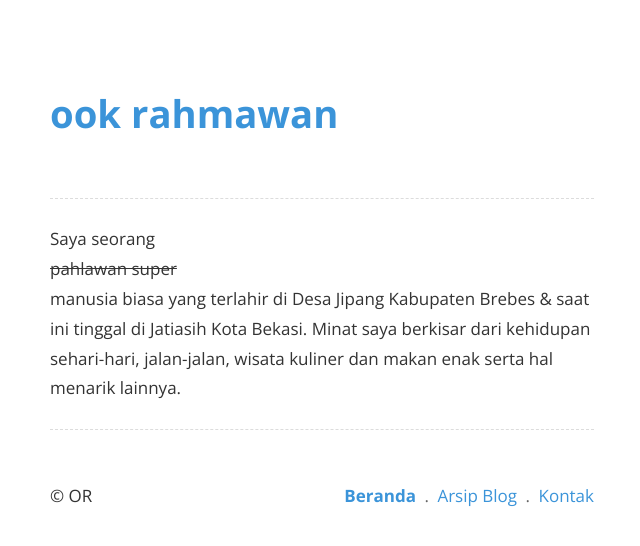
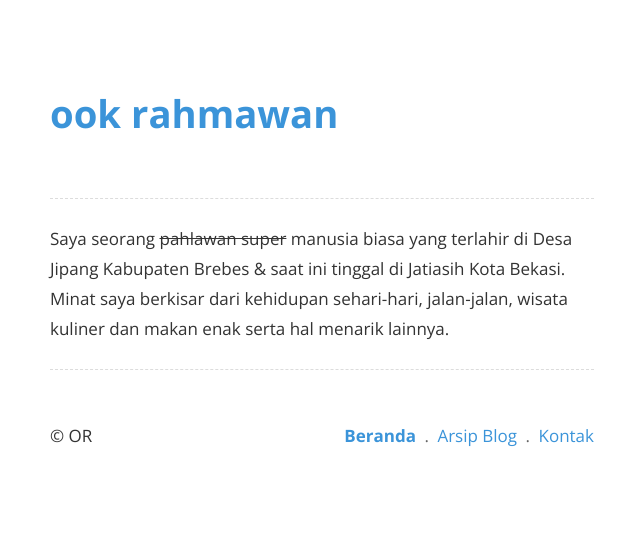
Before and after one commit to krhmwn/krhmwn.github.io, a Jekyll site: the page built from index.html, in a window 1280 px wide. Shown: the top 546 px of the page, without its empty margins (318-958 px from the left). Built offline with Jekyll 4.4.1, drawn with Linux system fonts in a browser that asks for light colours.

Commit message:
Update v.1.0.31

```diff
--- a/index.html
+++ b/index.html
@@ -7,7 +7,7 @@
 {% include header2.html %}
 {% for post in site.posts limit:1 %}
 <article>
-Saya seorang <s>pahlawan super</s> manusia biasa yang terlahir di Desa Jipang Kabupaten Brebes & saat ini tinggal di Jatiasih Kota Bekasi. Minat saya berkisar dari kehidupan sehari-hari, jalan-jalan, wisata kuliner dan makan enak serta hal menarik lainnya.
+<p>Saya seorang <s>pahlawan super</s> manusia biasa yang terlahir di Desa Jipang Kabupaten Brebes & saat ini tinggal di Jatiasih Kota Bekasi. Minat saya berkisar dari kehidupan sehari-hari, jalan-jalan, wisata kuliner dan makan enak serta hal menarik lainnya.</p>
 </article>
 {% endfor %}
 {% include footer2.html %}
```
